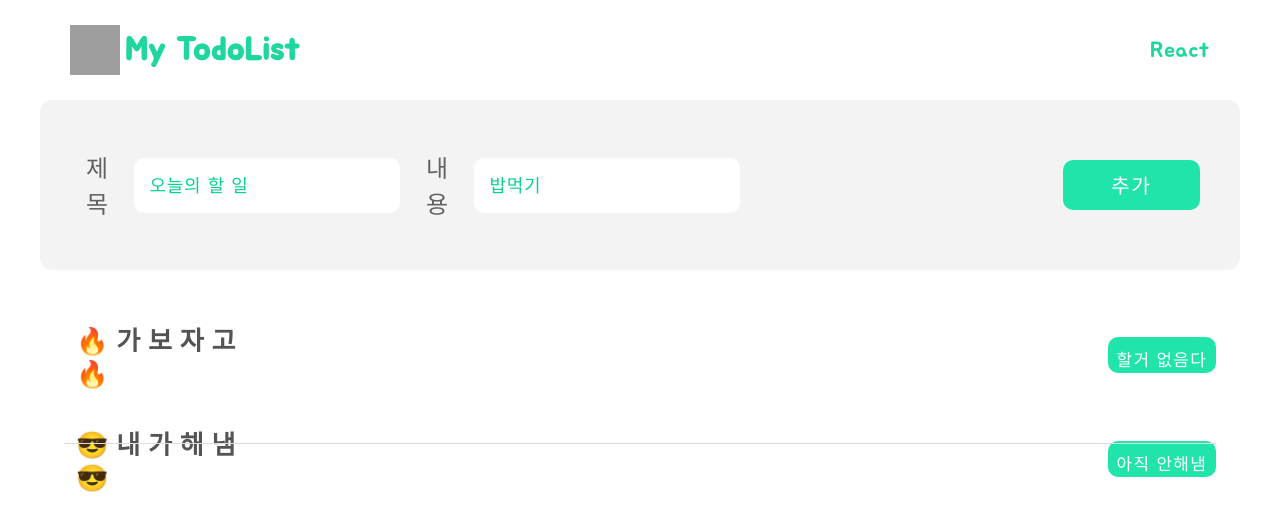
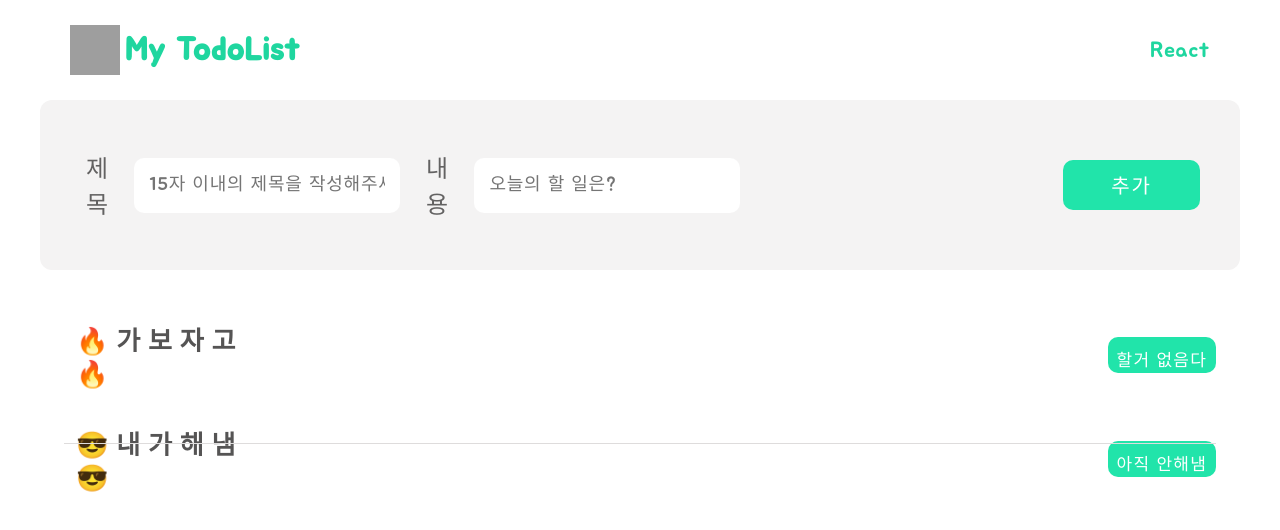
Before and after one commit to jiyeong-seo/todolist, a React (Create React App) app: page / in a window 1280 px wide. Shown: the top 530 px of the page. Built offline with nearby package versions, Linux system fonts and the light colour scheme; grey boxes are pictures that could not be loaded.

Commit message:
add:: Title Props 초기 값 수정

```diff
--- a/src/components/form/Form.jsx
+++ b/src/components/form/Form.jsx
@@ -4,8 +4,8 @@ import { useState } from "react";
 
 const Form = () => {
   const [formValue, setFormValue] = useState([]);
-  const [title, setTitle] = useState("오늘의 할 일");
-  const [desc, setDesc] = useState("밥먹기");
+  const [title, setTitle] = useState("");
+  const [desc, setDesc] = useState("");
   const handelAddTodo = () => {
     /* 내용이 있을 경우 Todo 생성 */
     if (title && desc) {
```
